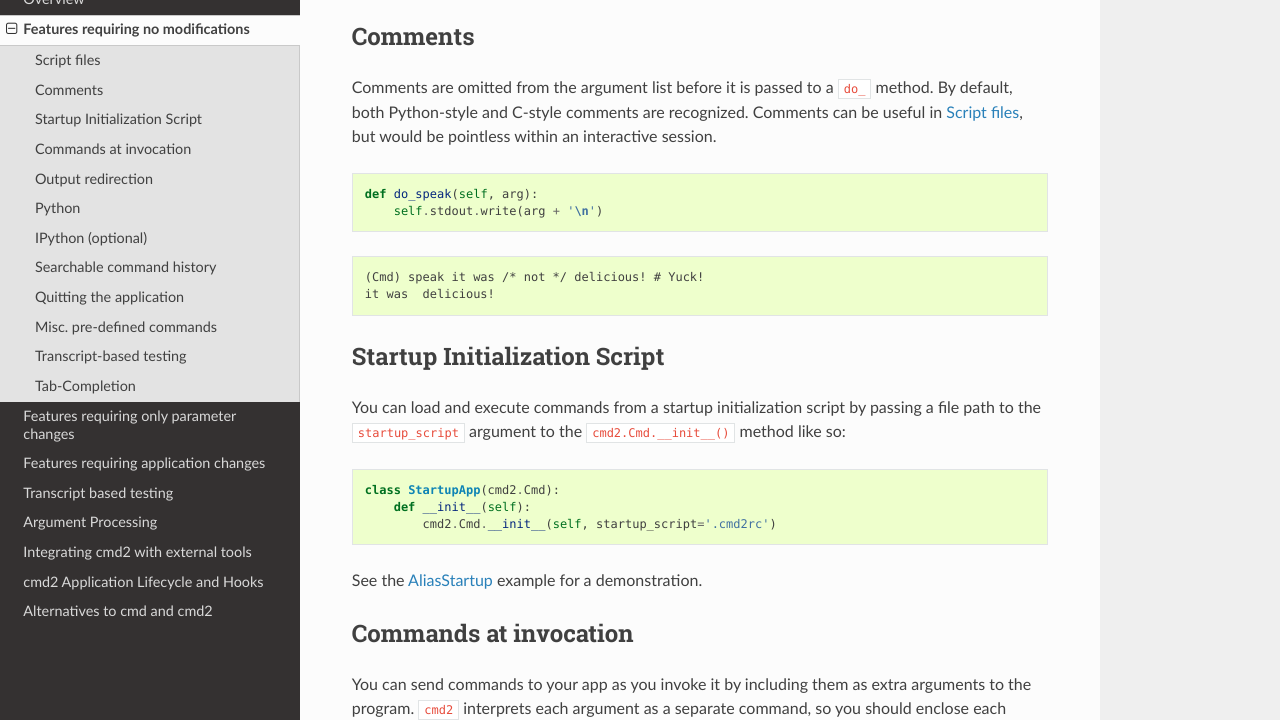
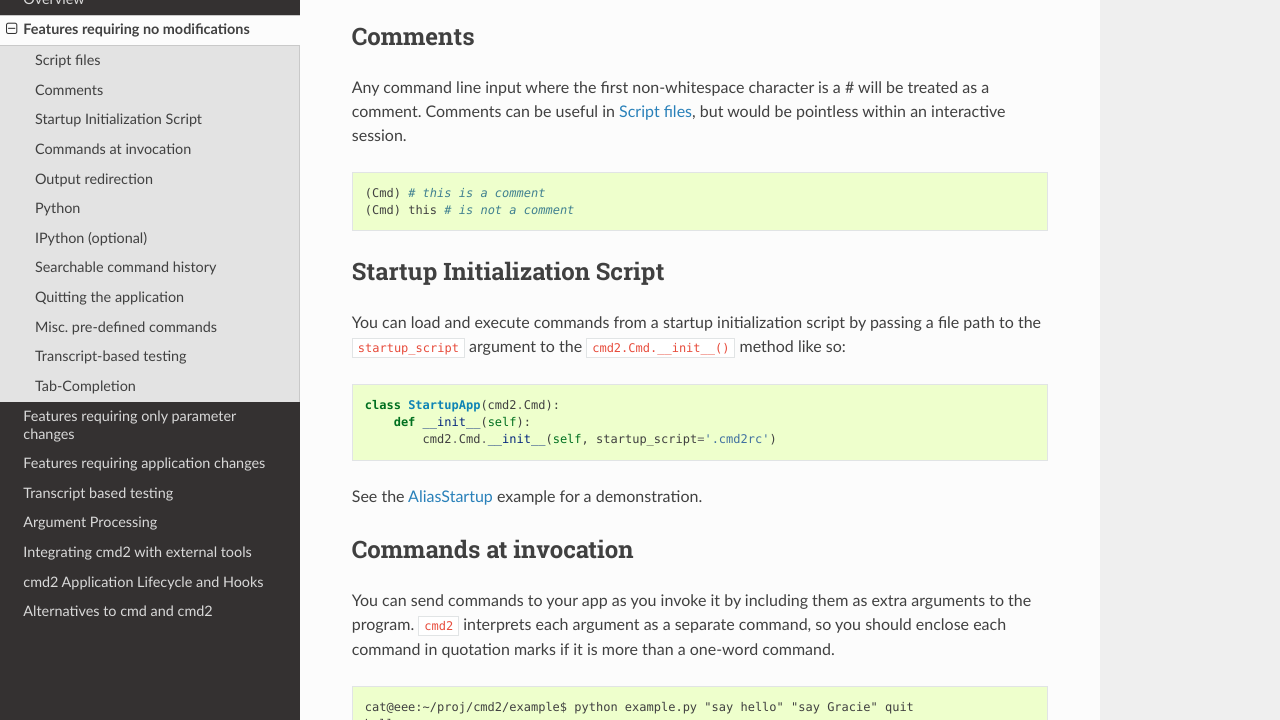
Before and after one commit to python-cmd2/cmd2, a Sphinx documentation site: the page built from docs/freefeatures.rst, in a window 1280 px wide and 900 px high, scrolled down 633 px, cut to the strip 180-900 px from the top of the window. Built offline with Sphinx 7.4.7 and the Read the Docs theme 2.0.0, drawn with Linux system fonts in a browser that asks for light colours.

Commit message:
Updated docs about comments

```diff
--- a/docs/freefeatures.rst
+++ b/docs/freefeatures.rst
@@ -29,21 +29,13 @@ Simply include one command per line, typed exactly as you would inside a ``cmd2`
 Comments
 ========
 
-Comments are omitted from the argument list
-before it is passed to a ``do_`` method.  By
-default, both Python-style and C-style comments
-are recognized. Comments can be useful in :ref:`scripts`, but would
-be pointless within an interactive session.
+Any command line input where the first non-whitespace character is a # will be treated as a comment.
+Comments can be useful in :ref:`scripts`, but would be pointless within an interactive session.
 
 ::
 
-    def do_speak(self, arg):
-        self.stdout.write(arg + '\n')
-
-::
-
-  (Cmd) speak it was /* not */ delicious! # Yuck!
-  it was  delicious!
+  (Cmd) # this is a comment
+  (Cmd) this # is not a comment
 
 .. _arg_print: https://github.com/python-cmd2/cmd2/blob/master/examples/arg_print.py
 
```
Also changed, not shown: CHANGELOG.md (+2 -2 lines).
